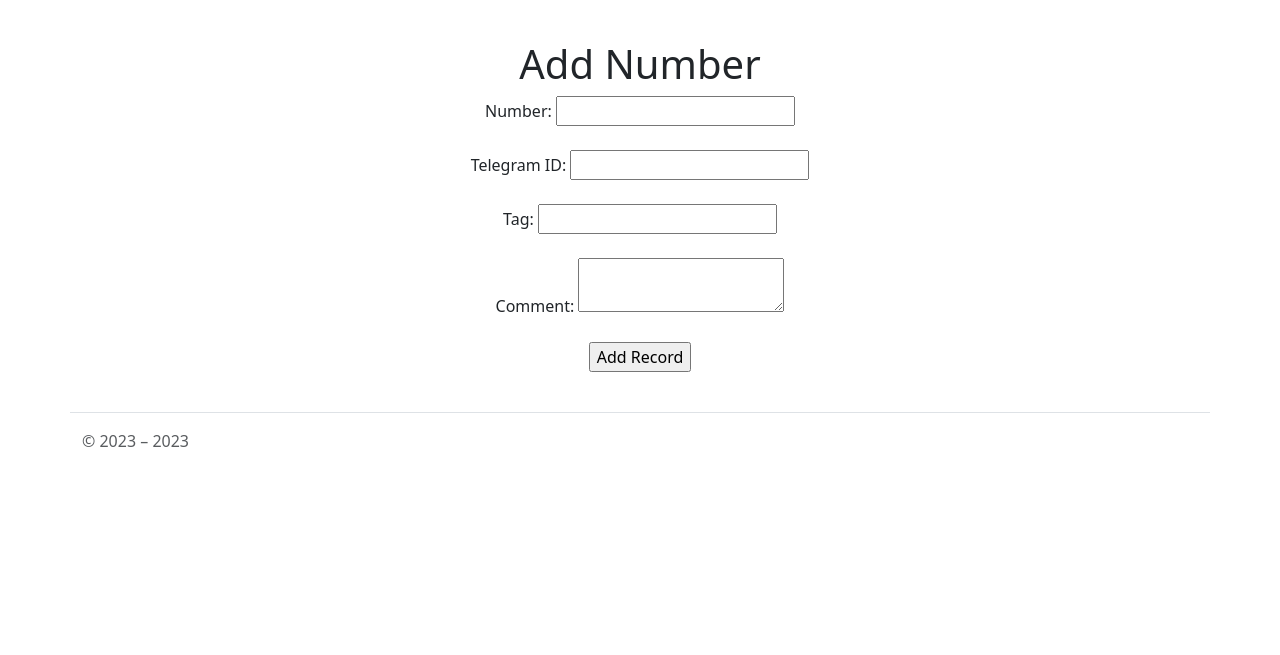
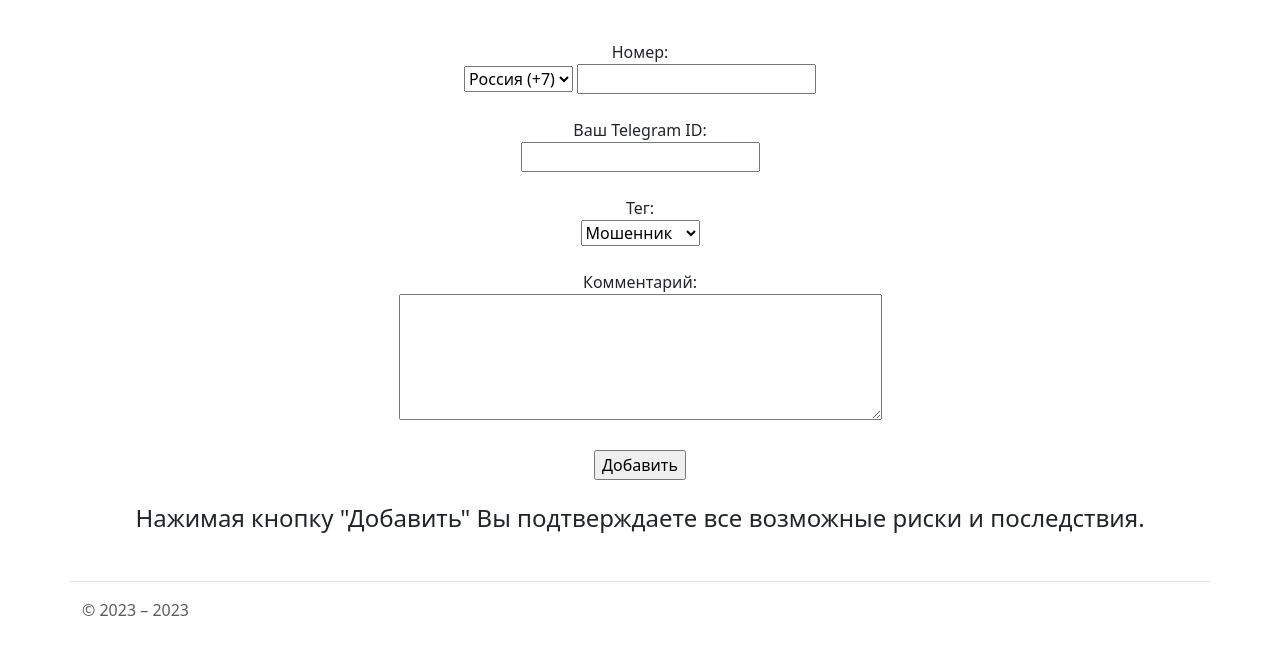
Before and after one commit to stirelshka8/FlaskProject, a Flask app: page /db/add/ in a window 1280 px wide. Shown: the part 56-711 px from the top of the page. Run offline with Flask 3, Linux system fonts and the light colour scheme.

Commit message:
Edited form for adding numbers and pagination

```diff
--- a/app.py
+++ b/app.py
@@ -1,6 +1,6 @@
 import os
 from datetime import datetime
-from flask import Flask, render_template, send_from_directory, request, send_from_directory, redirect
+from flask import Flask, render_template, request, send_from_directory, redirect
 from sqlalchemy import desc
 from modules.database import initialize_app, NumberPhone, Tag, Comment, dbase
 
@@ -19,8 +19,14 @@ def index():
 
 @app.route('/db/')
 def db():
-    number_phone = NumberPhone.query.with_entities(NumberPhone.id, NumberPhone.number).order_by(
-        desc(NumberPhone.id)).all()
+    # добавляем пагинацию
+    page = request.args.get('page', 1, type=int)
+    per_page = request.args.get('per_page', 50, type=int)
+
+    # получаем список номеров телефонов с использованием пагинации
+    number_phone = NumberPhone.query.with_entities(NumberPhone.id, NumberPhone.number, Tag.tag).order_by(
+        desc(NumberPhone.id)).join(Tag).paginate(page=page, per_page=per_page)
+
     return render_template('db.html', all_number_db=number_phone)
 
 
@@ -32,22 +38,25 @@ def more(number):
 @app.route('/db/add/', methods=['GET', 'POST'])
 def add():
     if request.method == 'POST':
+        selected_country = request.form.get('country')
         number = request.form.get('number')
         telegram_id = request.form.get('telegram_id')
         tag = request.form.get('tag')
         comment = request.form.get('comment')
 
-        new_number = NumberPhone(number=number, telegram_id=telegram_id)
-        db.session.add(new_number)
-        db.session.commit()
+        format_number = f"{selected_country}{number}"
+
+        new_number = NumberPhone(number=format_number, telegram_id=telegram_id)
+        dbase.session.add(new_number)
+        dbase.session.commit()
 
         new_tag = Tag(number_id=new_number.id, tag=tag)
-        db.session.add(new_tag)
-        db.session.commit()
+        dbase.session.add(new_tag)
+        dbase.session.commit()
 
         new_comment = Comment(number_id=new_number.id, comment=comment)
-        db.session.add(new_comment)
-        db.session.commit()
+        dbase.session.add(new_comment)
+        dbase.session.commit()
 
         return redirect("/")
 
--- a/templates/add.html
+++ b/templates/add.html
@@ -6,26 +6,36 @@
 
 {% block title %}Добавить{% endblock %}
 
+{% block greetings %}
+{% endblock %}
 
+{% block welcome_text %}
 
-{% block greetings %}
+    <form action="/db/add/" method="POST">
+        <label for="number">Номер:</label><br>
+        <select name="country">
+            <option value="+7">Россия (+7)</option>
+        </select>
 
-    <h1>Add Number</h1>
-    <form action="/db/add/" method="POST">
-
-        <label for="number">Number:</label>
         <input type="text" id="number" name="number" required><br><br>
 
-        <label for="telegram_id">Telegram ID:</label>
+        <label for="telegram_id">Ваш Telegram ID:</label><br>
         <input type="text" id="telegram_id" name="telegram_id" required><br><br>
 
-        <label for="tag">Tag:</label>
-        <input type="text" id="tag" name="tag" required><br><br>
+        <label for="tag">Тег:</label><br>
+        <select id="tag" name="tag">
+            <option value="мошенник">Мошенник</option>
+            <option value="ПРОВЕРКА 1">ПРОВЕРКА 1</option>
+            <option value="ПРОВЕРКА 2">ПРОВЕРКА 2</option>
+            <option value="ПРОВЕРКА 3">ПРОВЕРКА 3</option>
+        </select><br><br>
 
-        <label for="comment">Comment:</label>
-        <textarea id="comment" name="comment" required></textarea><br><br>
+        <label for="comment">Комментарий:</label><br>
+        <textarea id="comment" name="comment" required rows="5" cols="50"></textarea><br><br>
 
-        <input type="submit" value="Add Record">
+        <input type="submit" value="Добавить"><br><br>
+
+        <h4>Нажимая кнопку "Добавить" Вы подтверждаете все возможные риски и последствия.</h4>
     </form>
 
 {% endblock %}
```
Also changed, not shown: templates/db.html (+36 -6 lines).
